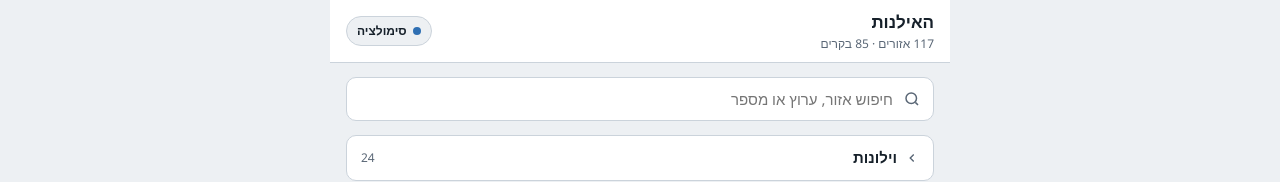
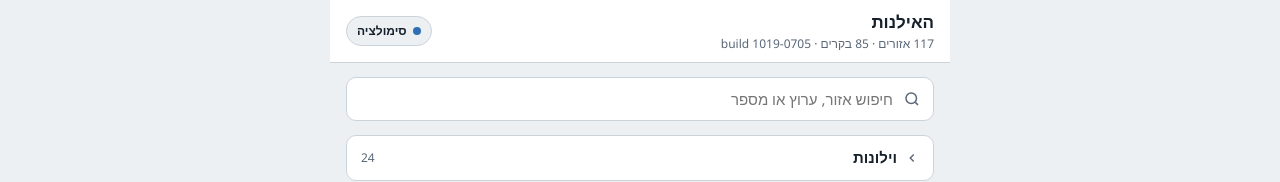
Before and after one commit to arazishaked/dynet-remote, a plain HTML site: page Resources/index.html in a window 1280 px wide. Shown: the top 182 px of the page. Drawn offline with nearby package versions, Linux system fonts and the light colour scheme; a web font is replaced by a local one.

Commit message:
Add files via upload

```diff
--- a/Resources/index.html
+++ b/Resources/index.html
@@ -777,6 +777,7 @@ if (typeof module !== 'undefined') module.exports = DLJ;
 </script>
 <script>
 "use strict";
+const BUILD_ID = "1019-0705";  // stamped by build.py so you can confirm which build is installed
 /* ───────── native bridge (Scriptable on iPhone) ─────────
    Inside Scriptable the page asks the host script to do things a web page can't:
    plain-HTTP requests to the PDEG without CORS, file pick/save, persistent storage. */
@@ -1135,7 +1136,7 @@ function render(){
   if(!P && route.tab!=='setup' && route.tab!=='log'){ route.tab='setup'; return render(); }
   if(route.area!=null) return renderArea(m, P.areas[route.area]);
   $('#hTitle').textContent = P ? P.name : 'DyNet Remote';
-  $('#hSub').textContent = P ? `${Object.keys(P.areas).length} אזורים · ${P.deviceOrder.length} בקרים` : 'לא נטען פרויקט';
+  $('#hSub').textContent = (P ? `${Object.keys(P.areas).length} אזורים · ${P.deviceOrder.length} בקרים` : 'לא נטען פרויקט') + (BUILD_ID && BUILD_ID[0] !== '/' ? ` · build ${BUILD_ID}` : '');
   ({ areas:renderAreas, devices:renderDevices, log:renderLog, setup:renderSetup })[route.tab](m);
 }
 function pendingEditCount(){
```
